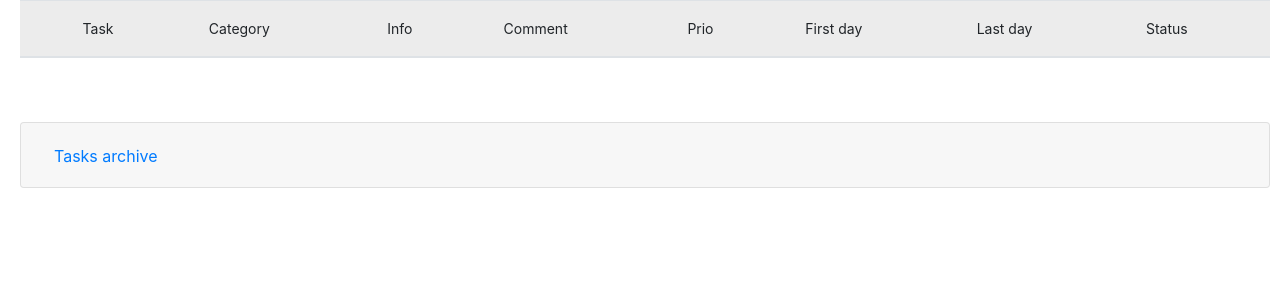
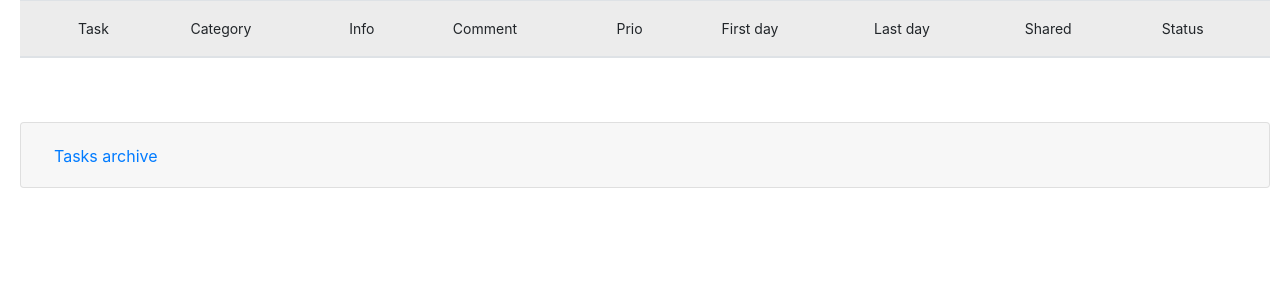
Before and after one commit to OrJaku/check-helper, a Django app: page /delete_task/ in a window 1280 px wide. Shown: the part 160-460 px from the top of the page. Run offline with Django 3.2, Linux system fonts and the light colour scheme; a user stored in the database is signed in; tables that the repository leaves empty hold one stand-in row (values such as "Sample post"); lists and menus that the app fills with data are empty; some libraries are stand-ins or nearby versions.

Commit message:
Implementing sharing tasks

```diff
--- a/tasks/templates/tasks_list.html
+++ b/tasks/templates/tasks_list.html
@@ -84,6 +84,11 @@
         </th>
         <th scope="col">
             <form method="POST" action=".">{% csrf_token %}
+                <button name="sort" type="submit"  value="share" class="btn btn-active btn-sm">Shared</button>
+            </form>
+        </th>
+        <th scope="col">
+            <form method="POST" action=".">{% csrf_token %}
                  <button name="sort" type="submit"  value="done" class="btn btn-active btn-sm">Status</button>
             </form>
         </th>
@@ -116,7 +121,7 @@
             <td><center><font color="#3366ff">-</font></center></td>
             <td><font color="#3366ff">-</font></td>
             <td><font color="#3366ff"><i>(Daily task)</i></font></td>
-
+            <td><center><font color="#3366ff">-</font></center></td>
             <td>
                 <center>
                     <form method="POST" action="/change_task_status/">{% csrf_token %}
@@ -164,6 +169,7 @@
                 {%else%}
                     <b>({{diff}})</b>
                 {%endif%}
+            <td><font color="#f59542"><i>{{task.share.username}}</i></font></td>
             <td>
                 <center>
                     <form method="POST" action="/change_task_status/">{% csrf_token %}
```
